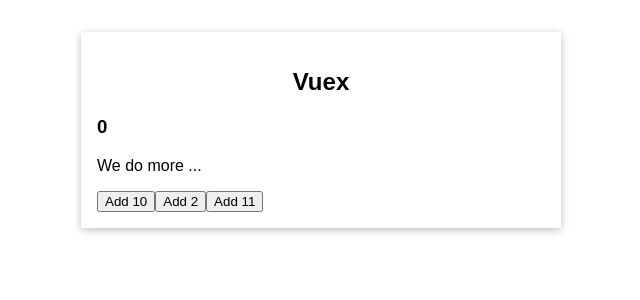
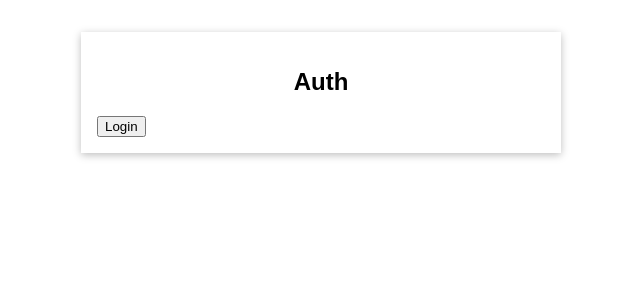
Before and after one commit to gentixyann/stock-trader, a Vue app: page / in a window 1280 px wide. Shown: the top 300 px of the page, without its empty margins (319-959 px from the left). Built offline with nearby package versions, Linux system fonts and the light colour scheme.

Commit message:
簡易的なauthをvuexで実装

```diff
--- a/src/App.vue
+++ b/src/App.vue
@@ -1,9 +1,12 @@
 <template>
-  <base-container title="Vuex">
+  <base-container title="Vuex" v-if="isAuth">
   <the-counter></the-counter>
   <favorite-value></favorite-value>
    <button @click="addOne">Add 10</button>
   <change-counter></change-counter>
+  </base-container>
+  <base-container title="Auth">
+    <user-auth></user-auth>
   </base-container>
 </template>
 
@@ -12,6 +15,7 @@
 import TheCounter from './components/TheCounter.vue';
 import ChangeCounter from './components/ChangeCounter.vue';
 import FavoriteValue from './components/FavoriteValue.vue';
+import UserAuth from './components/UserAuth.vue';
 
 export default {
   components: {
@@ -19,7 +23,13 @@
     TheCounter,
     ChangeCounter,
     FavoriteValue,
+    UserAuth
   },
+   computed: {
+        isAuth() {
+           return this.$store.getters.userAuthentication;
+        }
+    },
   methods: {
      addOne() {
       this.$store.dispatch({
--- /dev/null
+++ b/src/components/UserAuth.vue
@@ -0,0 +1,22 @@
+<template>
+    <button @click="login" v-if="!isAuth">Login</button>
+    <button @click="logout" v-if="isAuth">Logout</button>
+</template>
+
+<script>
+export default {
+    methods: {
+        login() {
+            this.$store.dispatch('login');
+        },
+        logout() {
+            this.$store.dispatch('logout');
+        }
+    },
+    computed: {
+        isAuth() {
+           return this.$store.getters.userAuthentication;
+        }
+    }
+}
+</script>
--- a/src/main.js
+++ b/src/main.js
@@ -8,6 +8,7 @@
     state() {
         return {
             counter: 0,
+            isLoggedIn: false,
         };
     },
     mutations: {
@@ -16,6 +17,9 @@
         },
         increase(state, payload) {
             state.counter = state.counter + payload.value;
+        },
+        setAuth(state, payload) {
+            state.isLoggedIn = payload.isAuth;
         }
     },
     actions: {
@@ -26,6 +30,12 @@
         },
         increase(context, payload) {
             context.commit('increase', payload);
+        },
+        login(context) {
+            context.commit('setAuth', { isAuth: true });
+        },
+        logout(context) {
+            context.commit('setAuth', { isAuth: false });
         }
     },
     getters: {
@@ -41,6 +51,9 @@
                 return 100;
             }
             return finalCounter;
+        },
+        userAuthentication(state) {
+            return state.isLoggedIn;
         }
     }
 });
```
